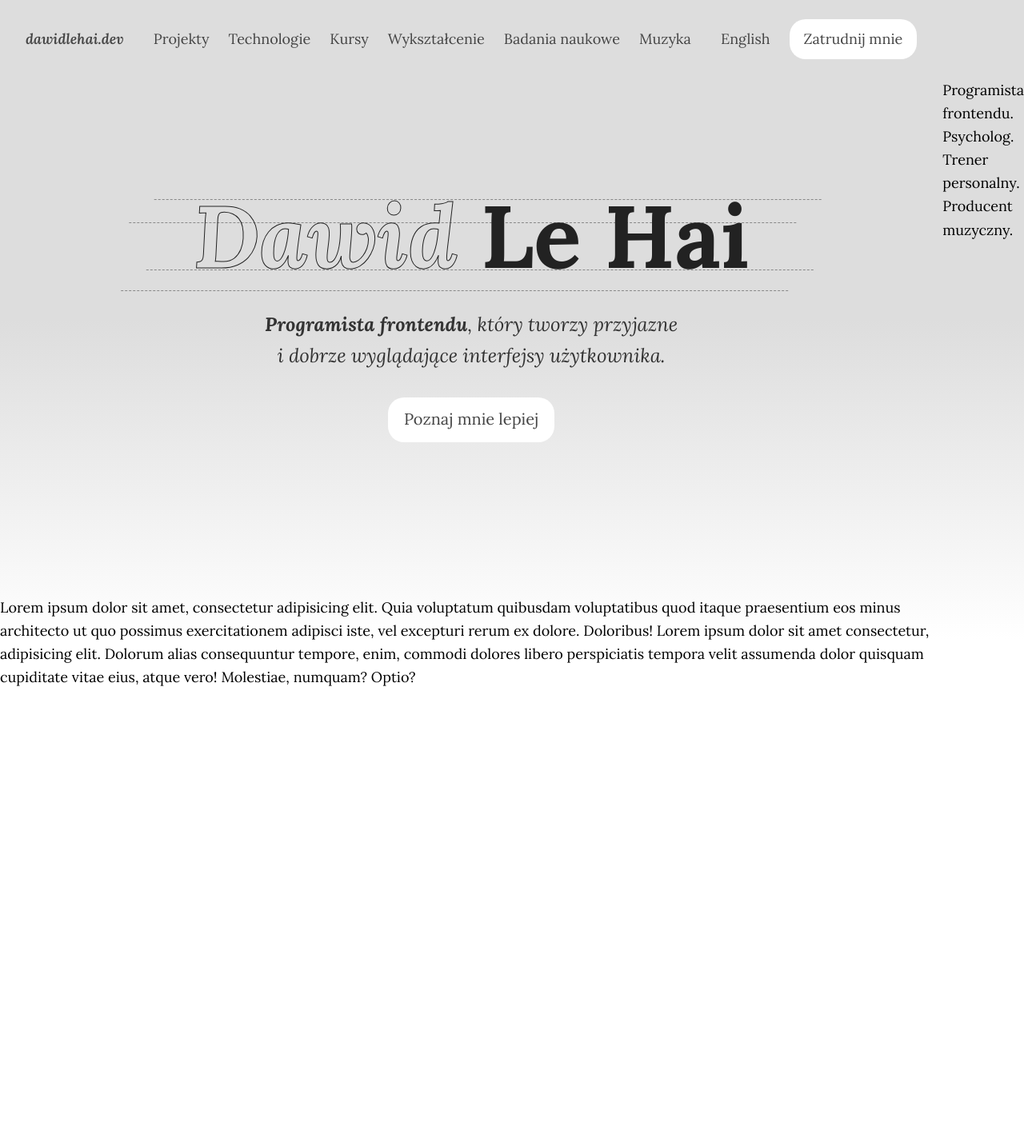
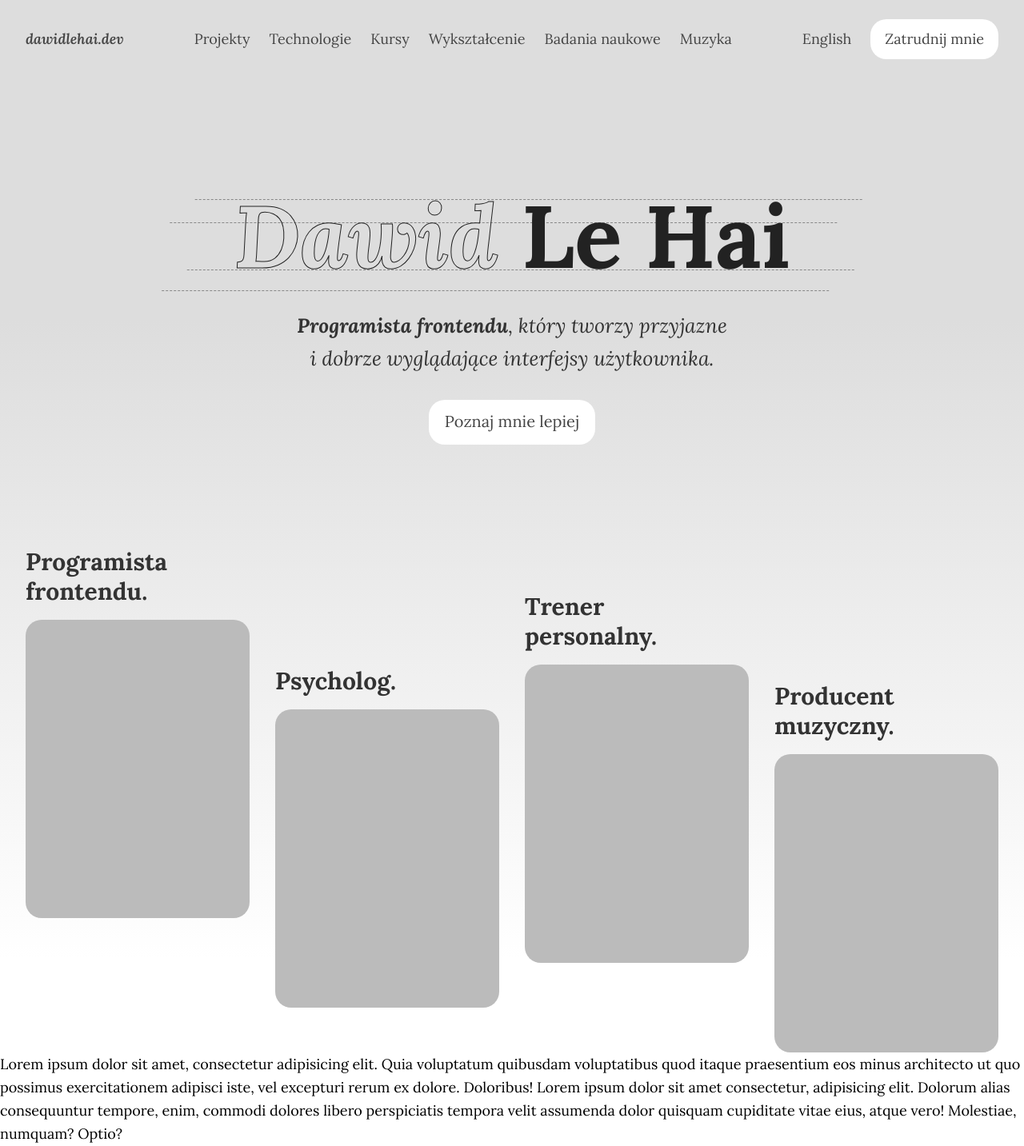
Before and after one commit to saitamason/personal-astro, an Astro site: page / in a window 1280 px wide. Shown: the whole page at 80% size. Before the commit the page ends 861 px from the top, so only its background shows below. Built offline with nearby package versions, Linux system fonts and the light colour scheme; Astro itself is replaced by a stand-in of ours.

Commit message:
feat: add hero figures

```diff
--- a/src/components/HeroFigures.astro
+++ b/src/components/HeroFigures.astro
@@ -1,18 +1,72 @@
-<div>
-  <figure>
-    <figcaption>Programista <span>frontendu.</span></figcaption>
-    <div class="figure-image"></div>
-  </figure>
-  <figure>
-    <figcaption>Psycholog.</figcaption>
-    <div class="figure-image"></div>
-  </figure>
-  <figure>
-    <figcaption>Trener <span>personalny.</span></figcaption>
-    <div class="figure-image"></div>
-  </figure>
-  <figure>
-    <figcaption>Producent <span>muzyczny.</span></figcaption>
-    <div class="figure-image"></div>
-  </figure>
+---
+interface Props {
+  captions: string[];
+}
+
+const { captions } = Astro.props;
+---
+
+<div class="figures mid-col">
+  {
+    captions.map((caption) => (
+      <figure>
+        <figcaption>{caption}</figcaption>
+        <div class="figure-image" />
+      </figure>
+    ))
+  }
 </div>
+
+<style>
+  .figures {
+    display: grid;
+    grid-template-columns: repeat(4, 1fr);
+    gap: var(--side-padding);
+    align-items: end;
+    padding: 0 var(--side-padding);
+  }
+
+  figure:nth-child(1) {
+    margin-bottom: 60%;
+  }
+  figure:nth-child(3) {
+    margin-bottom: 40%;
+  }
+  figure:nth-child(2) {
+    margin-bottom: 20%;
+  }
+
+  figcaption {
+    font-size: var(--font-5);
+    font-weight: var(--font-bold);
+    color: var(--gray-3);
+    max-width: 10ch;
+    line-height: var(--line-tight);
+    margin-bottom: var(--space-16);
+  }
+
+  figcaption::after {
+    content: ".";
+  }
+
+  .figure-image {
+    width: 100%;
+    aspect-ratio: 3/4;
+    background-color: var(--gray-11);
+    border-radius: var(--radius-default);
+    position: relative;
+  }
+
+  /* .figure-image::before {
+    content: "";
+    position: absolute;
+    --border: var(--space-4);
+    top: var(--border);
+    left: var(--border);
+    width: 100%;
+    height: 100%;
+    background-color: var(--gray-13);
+    border-radius: var(--radius-default);
+    z-index: -1;
+  } */
+</style>
--- a/src/components/HeroTitle.astro
+++ b/src/components/HeroTitle.astro
@@ -22,8 +22,7 @@ const { linkUrl: url, linkText: text } = Astro.props;
     justify-content: center;
     align-items: center;
     flex-direction: column;
-    padding: var(--space-128) var(--side-padding) var(--space-192)
-      var(--side-padding);
+    padding: var(--space-128) var(--side-padding);
     color: var(--text-color);
     --text-color: var(--gray-2);
     --line: 1px dashed var(--gray-8);
@@ -31,7 +30,7 @@ const { linkUrl: url, linkText: text } = Astro.props;
 
   .title h1 {
     position: relative;
-    line-height: 1.25;
+    line-height: var(--line-tight);
     margin-bottom: var(--space-24);
   }
 
--- a/src/layouts/Layout.astro
+++ b/src/layouts/Layout.astro
@@ -51,7 +51,7 @@ const url = getLanguageUrls(Astro.url.pathname);
       background: linear-gradient(
         to bottom,
         var(--gray-13) 50dvh,
-        var(--gray-15) 100dvh
+        var(--gray-15) 150dvh
       );
     }
   </style>
@@ -80,19 +80,19 @@ const url = getLanguageUrls(Astro.url.pathname);
       --font-semibold: 600;
       --font-bold: 700;
 
-      /* Perfect Fourth (1.333) type scale with base 1.8 */
       --font-1: 11rem;
       --font-2: 7.58rem;
       --font-3: 5.68rem;
       --font-4: 4.26rem;
-      --font-5: 3.2rem;
-      --font-6: 2.4rem;
+      --font-5: 3rem;
+      --font-6: 2.5rem;
       --font-large: 2rem;
       --font-base: 1.8rem;
-      --font-small: 1.35rem;
+      --font-small: 1.4rem;
 
-      --line-1: 1.2;
-      --line-6: 1.5;
+      --line-very-tight: 1.2;
+      --line-tight: 1.25;
+      --line-normal: 1.5;
       --line-base: 1.618;
 
       --space-1: 0.1rem;
@@ -203,7 +203,7 @@ const url = getLanguageUrls(Astro.url.pathname);
       align-items: center;
       justify-content: center;
       text-align: center;
-      line-height: var(--line-6);
+      line-height: var(--line-normal);
       border-radius: var(--radius-default);
       padding: 1.2ex 2ex 1.35ex 2ex;
       color: currentColor;
```
